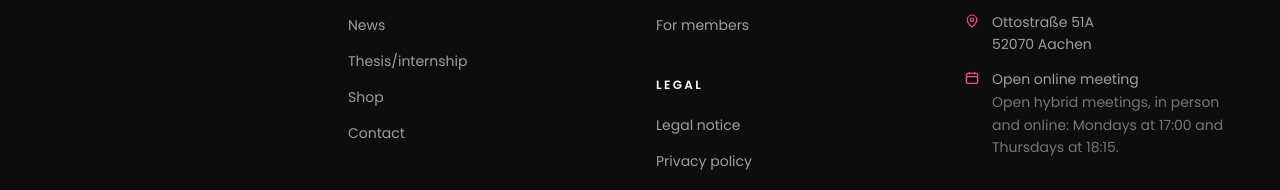
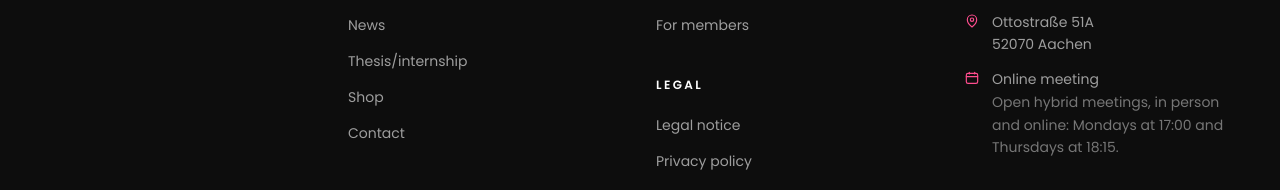
Before and after one commit to Autak-org/website, a Next.js app: page /en in a window 1280 px wide. Shown: the part 11554-11744 px from the top of the page. Built offline with nearby package versions, Linux system fonts and the light colour scheme.

Commit message:
small footer update

```diff
--- a/src/i18n/dictionaries/de.ts
+++ b/src/i18n/dictionaries/de.ts
@@ -192,7 +192,7 @@ export const de = {
         cta: "Zum Aufnahmeformular",
       },
       meeting: {
-        title: "Offenes Online-Treffen",
+        title: "Online-Treffen",
         body: "Offene Treffen hybrid vor Ort und online, Montag um 17 Uhr und Donnerstag um 18:15 Uhr. Schau einfach rein.",
         cta: "Zum Onlinetreffen",
       },
@@ -455,7 +455,7 @@ export const de = {
     statutes: "Satzung",
     contributions: "Beitragsordnung",
     rights: "Alle Rechte vorbehalten.",
-    newsletterTitle: "Offenes Online-Treffen",
+    newsletterTitle: "Online-Treffen",
     newsletterBody: "Offene Treffen hybrid vor Ort und online, Montag um 17 Uhr und Donnerstag um 18:15 Uhr.",
   },
 
--- a/src/i18n/dictionaries/en.ts
+++ b/src/i18n/dictionaries/en.ts
@@ -195,7 +195,7 @@ export const en: Dictionary = {
         cta: "Go to the membership form",
       },
       meeting: {
-        title: "Open online meeting",
+        title: "Online meeting",
         body: "Open hybrid meetings, in person and online: Mondays at 17:00 and Thursdays at 18:15. Just drop in.",
         cta: "Join the online meeting",
       },
@@ -458,7 +458,7 @@ export const en: Dictionary = {
     statutes: "Statutes",
     contributions: "Schedule of contributions",
     rights: "All rights reserved.",
-    newsletterTitle: "Open online meeting",
+    newsletterTitle: "Online meeting",
     newsletterBody: "Open hybrid meetings, in person and online: Mondays at 17:00 and Thursdays at 18:15.",
   },
 
```
